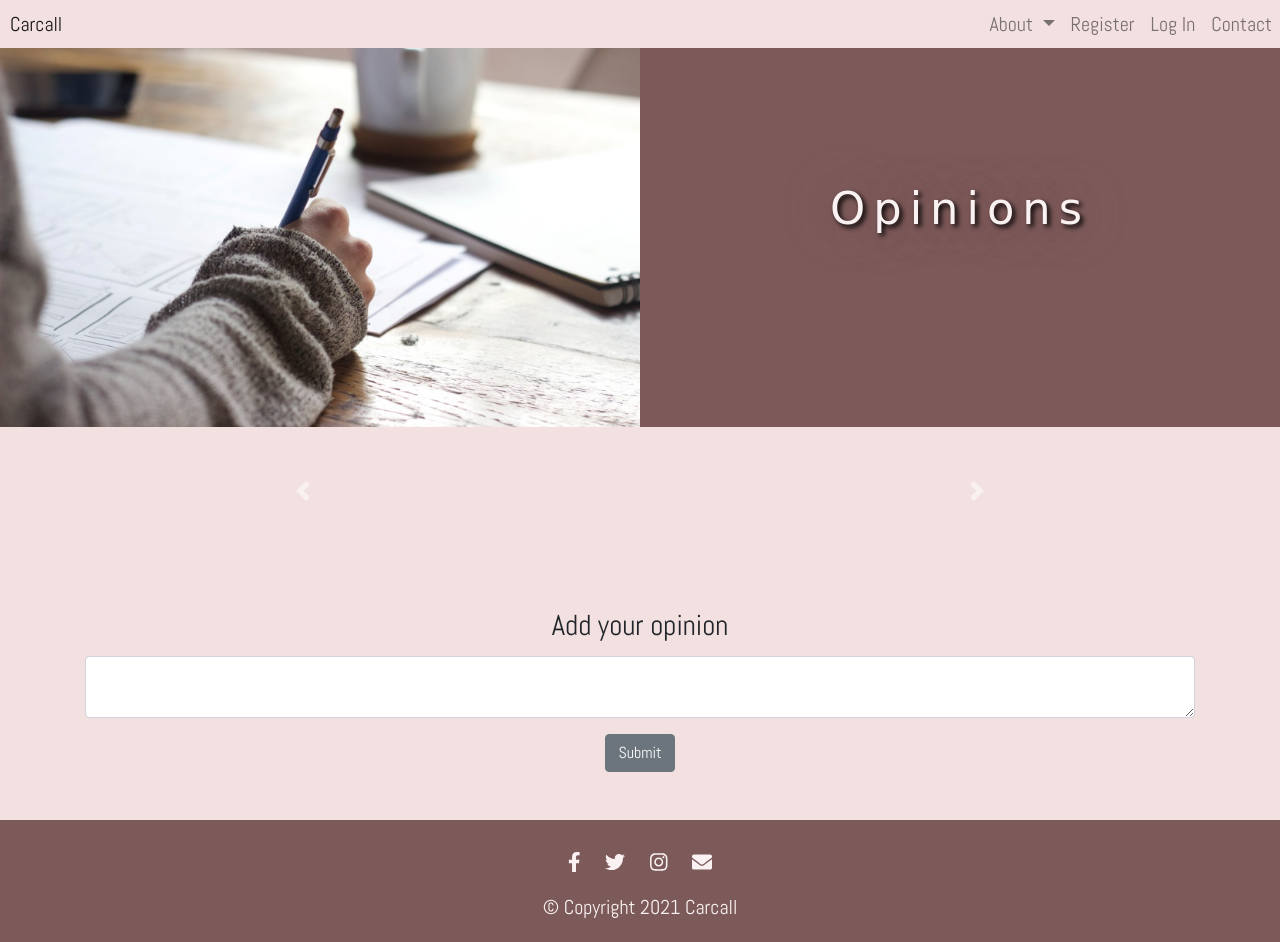
After one commit to msbetsy/car_rental, a Flask app: template app/templates/opinions.html in a window 1280 px wide. The commit adds this page. Run offline with Flask 2, Linux system fonts and the light colour scheme; the template is opened without the code that fills it: values that come from a table or form of the project are taken from there, others are empty; some libraries are stand-ins or nearby versions; some web fonts are replaced.

Commit message:
Edit opinions route (add OpinionForm and possibility to show opinions)

```diff
--- a/app/__init__.py
+++ b/app/__init__.py
@@ -3,12 +3,14 @@ from flask import Flask
 from flask_bootstrap import Bootstrap
 from flask_sqlalchemy import SQLAlchemy
 from flask_login import LoginManager
+from flask_ckeditor import CKEditor
 from config import config
 
 bootstrap = Bootstrap()
 db = SQLAlchemy()
 login_manager = LoginManager()
 login_manager.login_view = 'auth.login'
+ckeditor = CKEditor()
 
 
 def create_app(config_name):
@@ -26,6 +28,7 @@ def create_app(config_name):
     bootstrap.init_app(app)
     db.init_app(app)
     login_manager.init_app(app)
+    ckeditor.init_app(app)
 
     from .main import main as main_blueprint
     app.register_blueprint(main_blueprint)
--- a/app/main/forms.py
+++ b/app/main/forms.py
@@ -14,3 +14,10 @@ class ContactForm(FlaskForm):
     telephone = TelField("Telephone", validators=[DataRequired()])
     message = TextAreaField("Message", validators=[DataRequired()])
     submit = SubmitField("Send")
+
+
+class OpinionForm(FlaskForm):
+    """Class used for adding opinions.
+    """
+    opinion_text = TextAreaField("Add your opinion", validators=[DataRequired()])
+    submit = SubmitField("Submit")
--- a/app/static/css/index.css
+++ b/app/static/css/index.css
@@ -33,11 +33,6 @@ body{
     padding: 0;
     text-shadow: 3px 3px 5px black, 0 0 1em #7d5a5a, 0 0 0.4em #7d5a5a;
 }
-.carousel-caption{
-    bottom: initial;
-    top: 60%;
-    transform: translateY(-50%);
-}
 .small-heading{
     font-family: 'Akaya Kanadaka', cursive;
     font-size: 2.2rem;
@@ -65,14 +60,29 @@ body{
 }
 
 /* White Section */
+.carousel {
+    margin: 0 auto;
+    width:62%;
+}
+.carousel-caption{
+    bottom: initial;
+    top: 60%;
+    transform: translateY(-50%);
+}
 .container-advantages{
     padding: 2rem 0 1.3rem;
+}
+.control-label, .feedback{
+    font-size: 1.5rem;
 }
 .icon{
     padding: 0 0 30px;
 }
 .icon:hover {
     color: #900c3f;
+}
+.img-responsive {
+  width:100%;
 }
 .inside-text-section{
     padding:0 10%;
@@ -85,6 +95,31 @@ body{
     line-height: 1.2;
     padding: 0;
 }
+.opinion-form{
+    padding: 10% 0 0 0;
+}
+.testimonial-image{
+    border-radius: 50%;
+    filter: grayscale(100%);
+    opacity: 0.5;
+}
+.testimonial-text{
+    color: #5b0505;
+    font-size: 1.1rem;
+    font-weight: bold;
+    left: 45%;
+    line-height: 1.5;
+    padding: 0 5px 0 5px;
+    position: absolute;
+    top: 50%;
+    transform: translate(-50%, -50%);
+}
+
+.testimonial-name{
+    color: #5b0505;
+    font-size: 1rem;
+}
+
 .white-section{
     background-color: #f3e1e1;
     color: #212529;
@@ -107,24 +142,38 @@ body{
 
 /* Different screen size */
 @media only screen and (min-width: 600px) {
-    .small-heading{
-        font-size: 2.8rem;
-        letter-spacing: 0.5rem;
+    .control-label{
+        font-size: 1.8rem;
+    }
+    .feedback{
+        font-size: 1.8rem;
+        padding-bottom: 100px;
+        padding-top: 50px;
     }
     .mail-send{
         font-size: 2.4rem;
         letter-spacing: 0.2rem;
         line-height: 1.5;
     }
+    .small-heading{
+        font-size: 2.8rem;
+        letter-spacing: 0.5rem;
+    }
+     .testimonial-name{
+        font-size: 1.4rem;
+    }
+    .testimonial-text{
+        font-size: 2.5rem;
+       }
 }
 @media only screen and (min-width: 750px) {
-    .small-heading{
-        font-size: 3rem;
-        letter-spacing: 0.5rem;
-    }
     .mail-send{
         font-size: 2.6rem;
         letter-spacing: 0.3rem;
         line-height: 1.6;
     }
+    .small-heading{
+        font-size: 3rem;
+        letter-spacing: 0.5rem;
+    }
 }
--- a/app/templates/header.html
+++ b/app/templates/header.html
@@ -55,7 +55,7 @@
                         <div class="dropdown-menu" aria-labelledby="navbarDropdown">
                             <a class="dropdown-item" href="{{ url_for('main.show_news')}}">News</a>
                             <a class="dropdown-item" href="{{ url_for('main.show_models')}}">Car Models</a>
-                            <a class="dropdown-item" href="{{ url_for('main.show_opinions')}}">Opinions</a>
+                            <a class="dropdown-item" href="{{ url_for('main.add_opinion')}}">Opinions</a>
                         </div>
                     </li>
 
--- /dev/null
+++ b/app/templates/opinions.html
@@ -0,0 +1,65 @@
+{% extends "base.html" %}
+{% block imagine %}
+<img class="image" src="{{url_for('static', filename='img/write.jpg')}}" alt="write_image">
+{% endblock %}
+
+{% block small_heading %}
+Opinions
+{% endblock %}
+
+{% block big_heading %}
+Opinions
+{% endblock %}
+
+{% block main_section %}
+
+<section class="white-section">
+    {% with messages = get_flashed_messages() %}
+    {% if messages %}
+    {% for message in messages %}
+    <p class="feedback">{{ message }}</p>
+    {% endfor %}
+    {% else %}
+
+    {%if opinions_number != 0: %}
+
+    <div id="testimonial-carousel" class="carousel slide" data-ride="carousel">
+        <div class="carousel-inner">
+            {% for opinion in all_opinions %}
+            <div class="carousel-item {% if loop.index == 1 %} active {% endif %}">
+                <img class="testimonial-image center-block img-responsive"
+                     src="{{url_for('static', filename='img/'+opinion.image)}}"
+                     alt="opinion">
+                <p class="testimonial-text">{{opinion.text|safe}}</p>
+                <br><em class="testimonial-name">{{opinion.name}}, {{(opinion.date|string).split()[0]}}</em>
+            </div>
+            {% endfor %}
+        </div>
+
+        <a class="carousel-control-prev testimonial-control" href="#testimonial-carousel" role="button"
+           data-slide="prev">
+            <span class="carousel-control-prev-icon"></span>
+        </a>
+        <a class="carousel-control-next testimonial-control" href="#testimonial-carousel" role="button"
+           data-slide="next">
+            <span class="carousel-control-next-icon"></span>
+        </a>
+    </div>
+
+    {% endif %}
+
+    <div class="container">
+
+        <div class="opinion-form">
+            {{ ckeditor.load() }}
+            {{ ckeditor.config(name='opinion_text') }}
+            {{ wtf.quick_form(form, novalidate=True, button_map={"submit": "secondary"}) }}
+        </div>
+    </div>
+
+    </div>
+
+    {% endif %}
+    {% endwith %}
+</section>
+{% endblock %}
```
Also changed, not shown: app/main/views.py (+30 -5 lines), app/static/img/opinion1.jpg (added), app/static/img/opinion2.jpg (added), app/static/img/opinion3.jpg (added), app/static/img/write.jpg (added).
